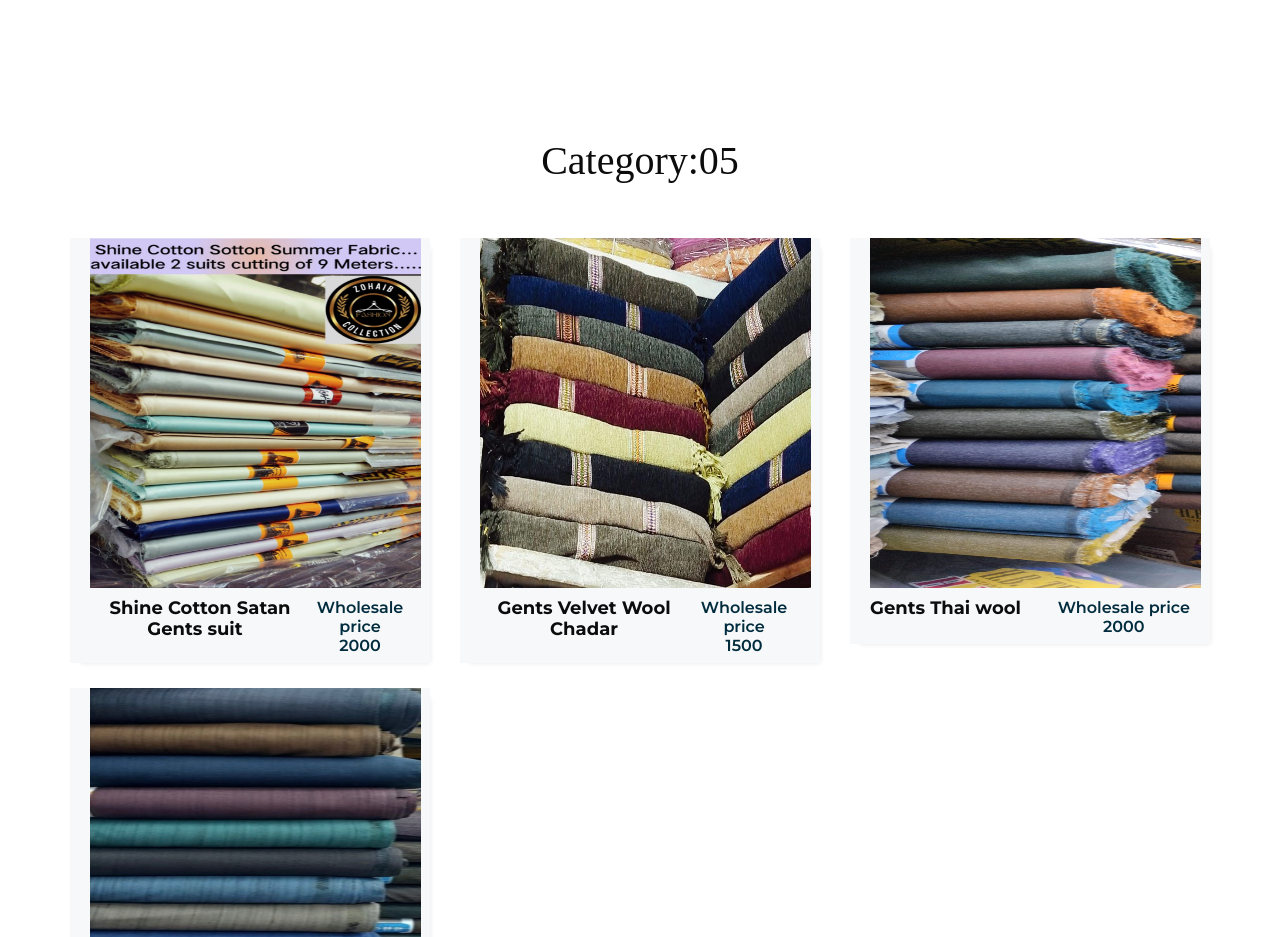
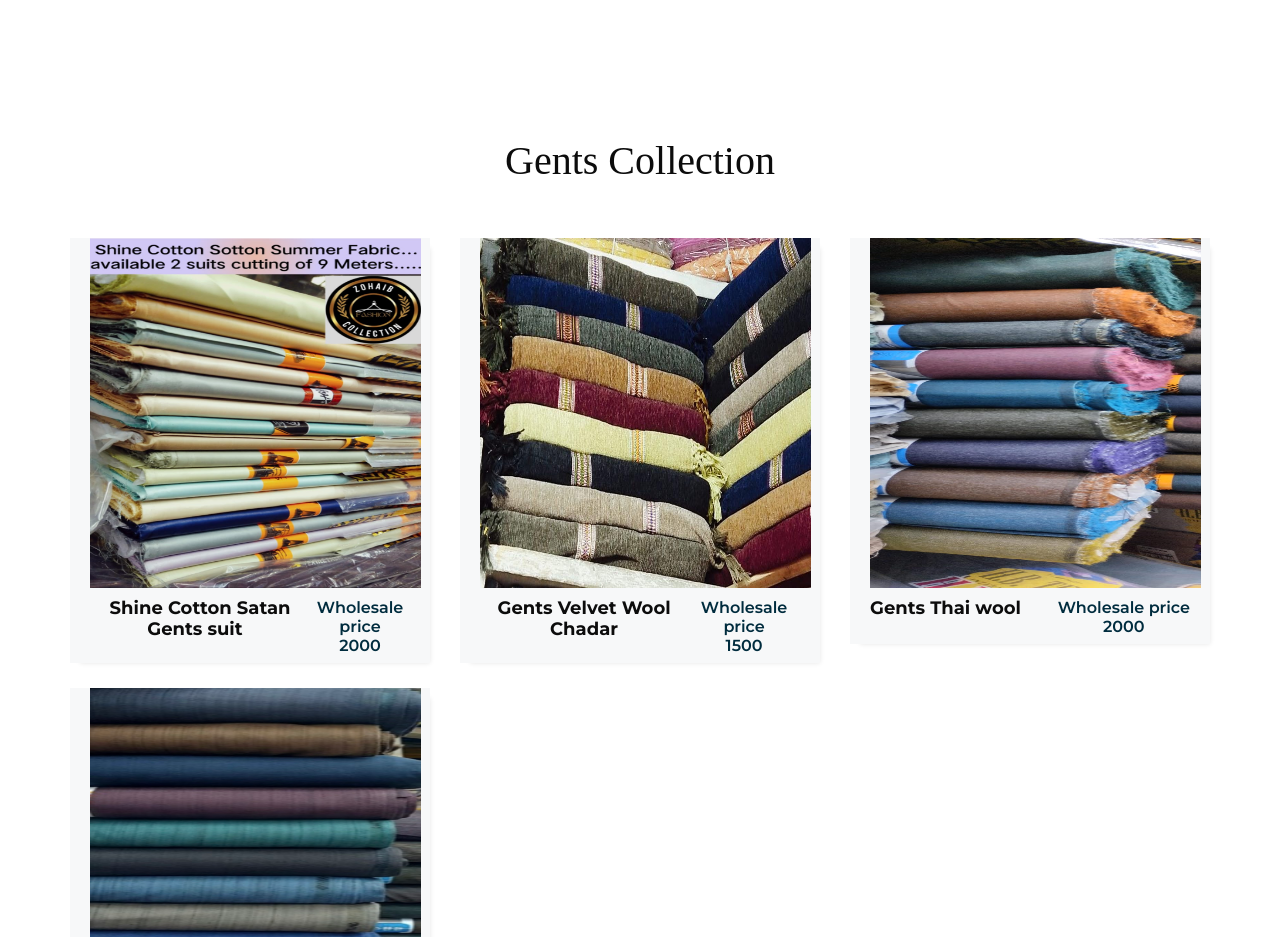
Before and after one commit to Zaibeesheikh/Webpage, a plain HTML site: page catelog.html in a window 1280 px wide. Shown: the part 5521-6458 px from the top of the page. Drawn offline with Linux system fonts and the light colour scheme; a script that the page names is missing.

Commit message:
Update catelog.html
up

```diff
--- a/catelog.html
+++ b/catelog.html
@@ -1202,7 +1202,7 @@
          <div class="container">
             <div class="heading_container heading_center">
 
-               <h1> Category:05</h1>
+               <h1>Gents Collection</h1>
 
             </div>
             <div class="row">
```
